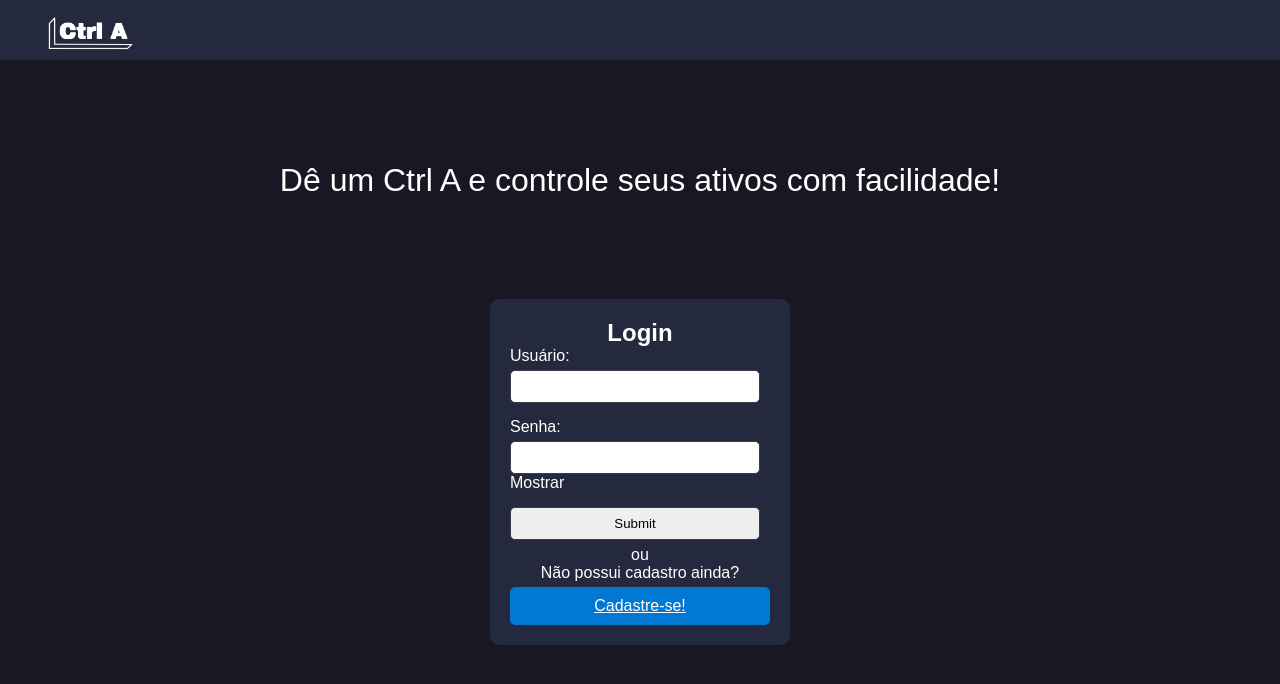
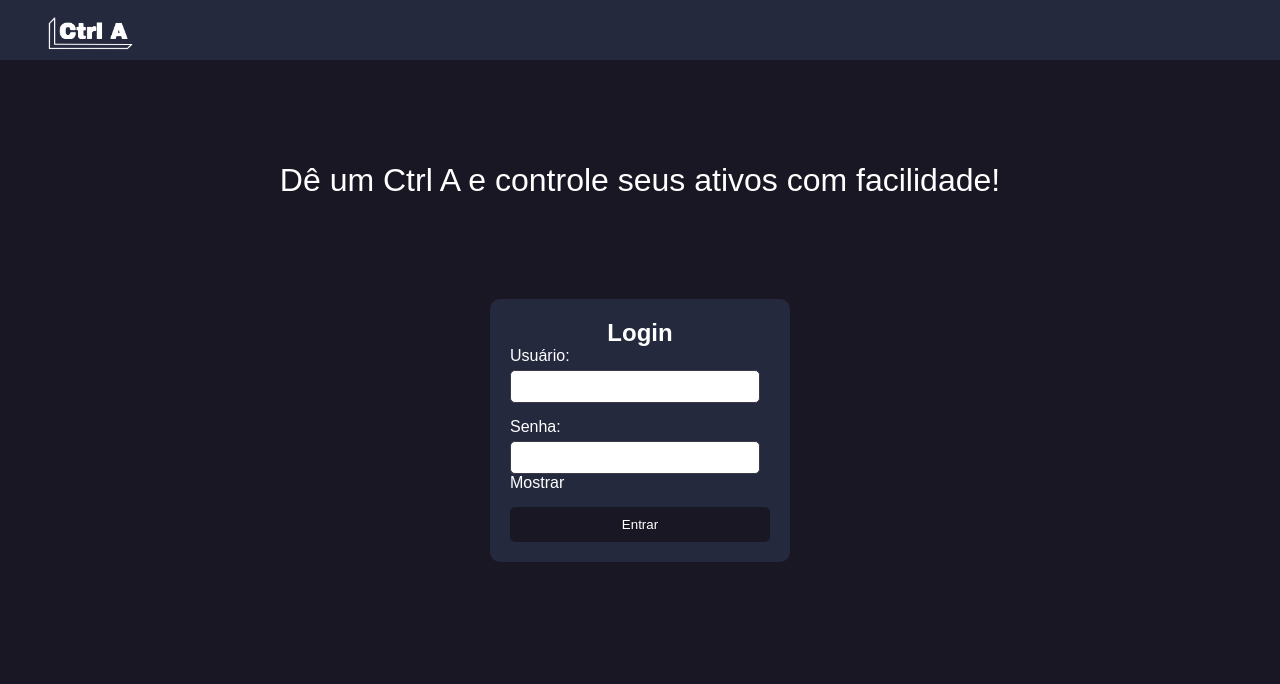
Before and after one commit to equipe-javali/API_3_FRONT, a React (Create React App) app in the folder ctrl-a/: page / in a window 1280 px wide. Shown: the top 684 px of the page. Built offline with nearby package versions, Linux system fonts and the light colour scheme.

Commit message:
COR - Tirei o login com autenticacao

```diff
--- a/ctrl-a/src/pages/home.tsx
+++ b/ctrl-a/src/pages/home.tsx
@@ -1,56 +1,23 @@
 import { useState } from 'react';
 import './css/home.css';
 import logo from '../assets/icons/logo.png';
-import RespostaSistema from '../components/respostaSistema';
-import { Link } from 'react-router-dom';
 
 export default function Home() {
-  const [textoResposta, setTextoResposta] = useState('')
-  const [tipoResposta, setTipoResposta] = useState('')
-  const [email, setEmail] = useState('');
+  const [username, setUsername] = useState('');
   const [password, setPassword] = useState('');
+  const [error, setError] = useState('');
   const [showPassword, setShowPassword] = useState(false); // Estado para controlar se a senha está visível
-  function handleLogin(event: React.FormEvent<HTMLFormElement>) {
-    event.preventDefault()
-    try {
-      fetch("http://localhost:8080/login/signin", {
-        method: "POST",
-        body: JSON.stringify({
-          "email": email,
-          "senha": password
-        }),
-        headers: {
-          'Content-Type': 'application/json',
-          'Accept': 'application/json'
-        },
-        mode: 'cors'
-      })
-        .then((response => response.json().then(response => {
-          if (response.status === 202) {
-            localStorage.setItem("token", `${response.data.token}`)
-            window.location.href = '/ListaAtivos';
-          }
-          else {
-            setTextoResposta(`Não foi possível realizar o login! Erro:${response.status}`)
-            setTipoResposta("Erro")
-          }
-        })))
-        .catch((error) => {
-          setTextoResposta(`Erro ao processar requisição! Erro:${error}`)
-          setTipoResposta("Erro")
-        })
-    } catch (error) {
-      setTextoResposta(`Erro ao processar requisição! Erro:${error}`)
-      setTipoResposta("Erro")
+
+  const handleLogin = () => {
+    if (username === 'admin' && password === 'admin123') {
+      window.location.href = '/ListaAtivos';
+    } else {
+      setError('Credenciais inválidas. Por favor, tente novamente.');
     }
-  }
-  function fechaPopUp() {
-    setTextoResposta('')
-    setTipoResposta('')
-  }
+  };
+
   return (
     <div className='DivHome'>
-      <RespostaSistema tipoResposta={tipoResposta} textoResposta={textoResposta} onClose={fechaPopUp} />
       <header id="header-component">
         <img src={logo} alt="Logo" className="logo" />
       </header>
@@ -61,14 +28,15 @@ export default function Home() {
       </div>
       <div className="login-container">
         <h2>Login</h2>
-        <form onSubmit={handleLogin}>
+        {error && <p className="error">{error}</p>}
+        <form>
           <div className="form-group">
-            <label htmlFor="email">Usuário:</label>
+            <label htmlFor="username">Usuário:</label>
             <input
               type="text"
-              id="email"
-              value={email}
-              onChange={(e) => setEmail(e.target.value)}
+              id="username"
+              value={username}
+              onChange={(e) => setUsername(e.target.value)}
             />
           </div>
           <div className="form-group">
@@ -88,9 +56,7 @@ export default function Home() {
               </span>
             </div>
           </div>
-          <input type="submit" placeholder='Entrar' />
-          <p className='pergunta'>ou <br /> Não possui cadastro ainda?</p>
-          <Link className='linkCadastrar' to={'/CadastroUsuarioAdm'}>Cadastre-se!</Link>
+          <button type="button" onClick={handleLogin}>Entrar</button>
         </form>
       </div>
     </div>
```
